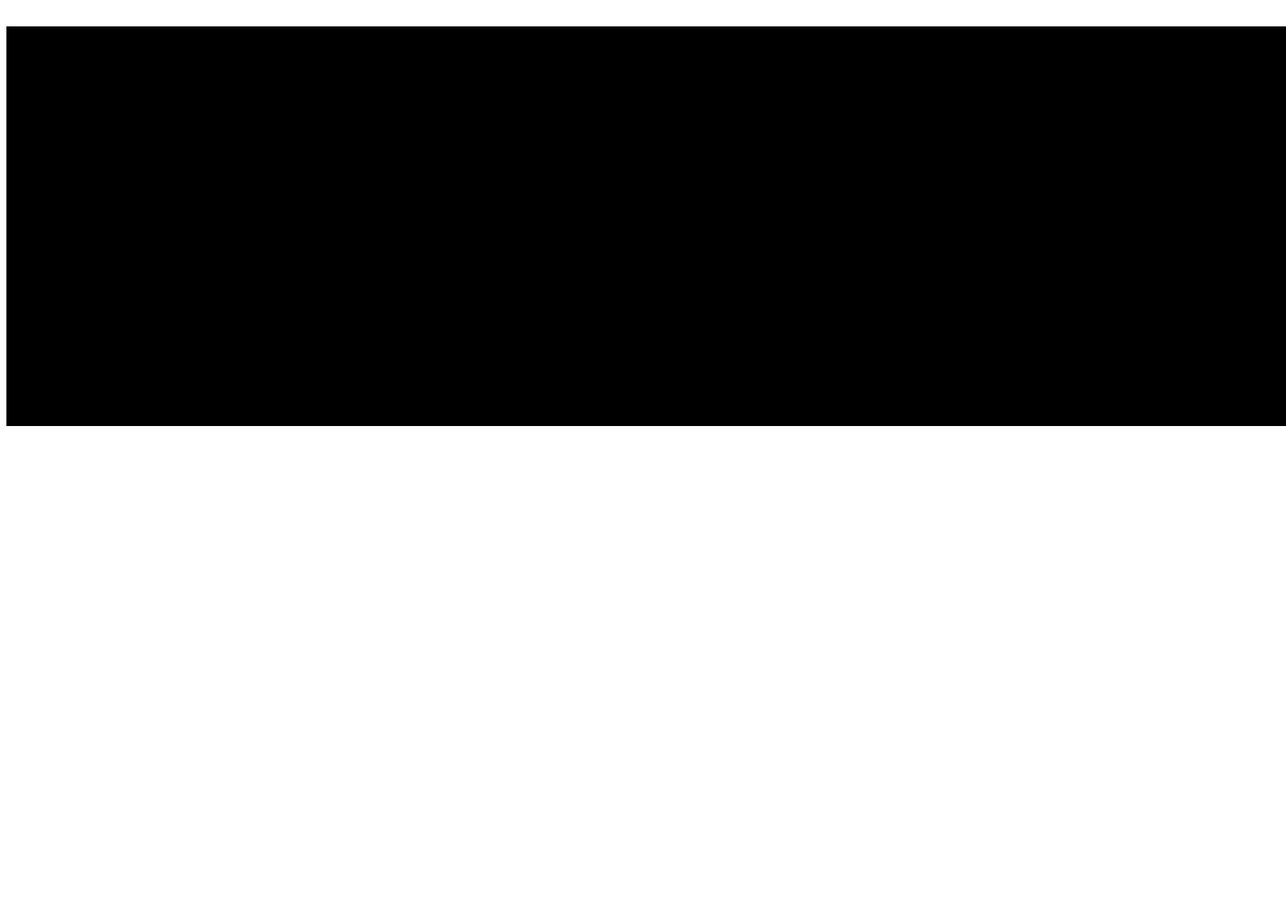
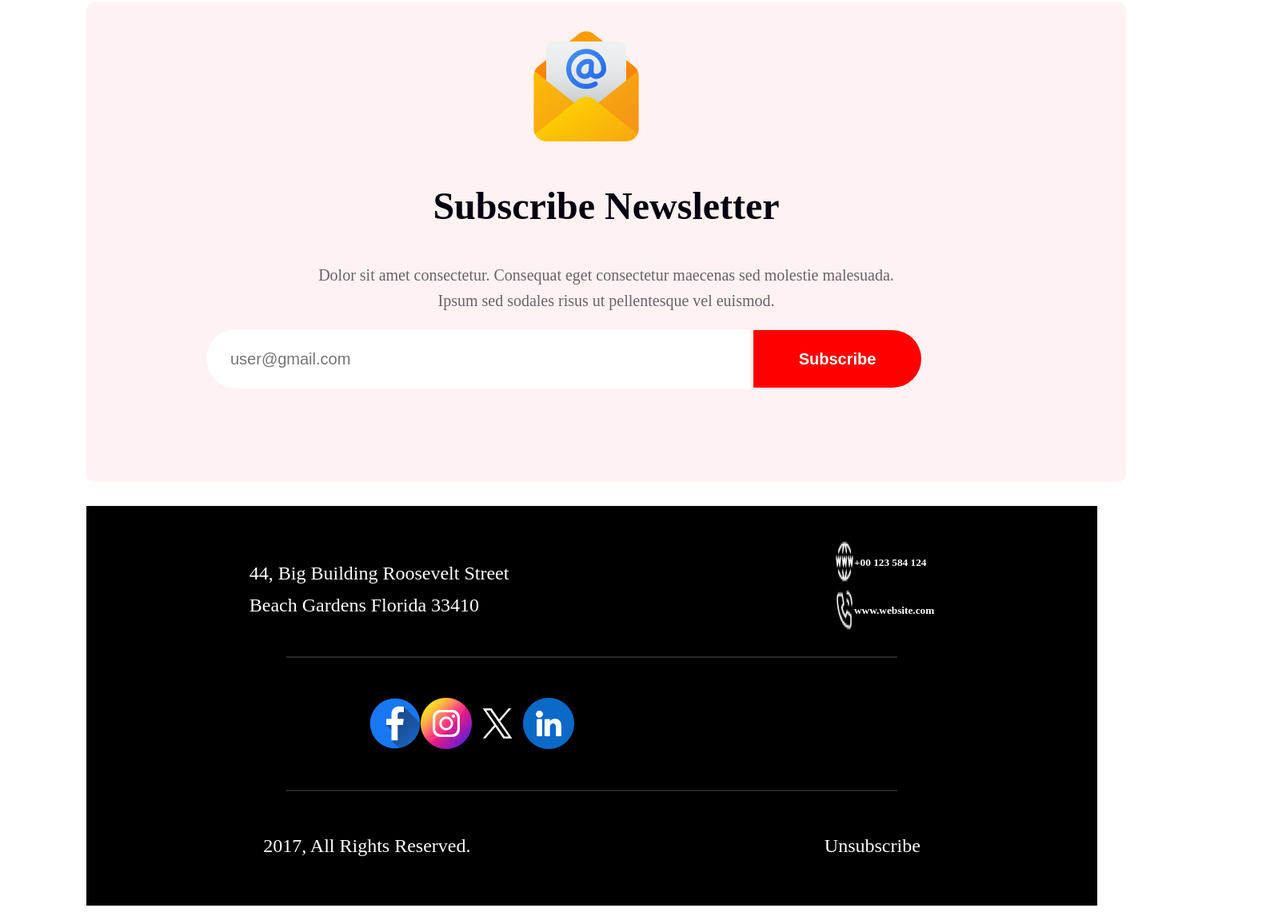
Before and after one commit to nisa-official/B9A1-New-Year-New-Mission1, a plain HTML site: page index.html in a window 1280 px wide. Shown: the part 4153-5294 px from the top of the page at 80% size, 1608 px wide, since content can reach past the window. Before the commit the page ends 4694 px from the top, so only its background shows below. Drawn offline with Linux system fonts and the light colour scheme.

Commit message:
my last  assingment commit in happy new year website

```diff
--- a/index.html
+++ b/index.html
@@ -59,9 +59,49 @@
         <img src="image/Rectangle 8.png" alt="Image 6">
       </div>
      </section>
+     <section class="Subscribe">
+      <div class="Subscribe-1">
+        <img class="Subscribe-img" src="image/Group 61.png" alt="">
+        <h2 class="Subscribe-2">Subscribe Newsletter</h2>
+       <p class="Subscribe-3">Dolor sit amet consectetur. Consequat eget consectetur maecenas sed molestie malesuada.<br>
+        Ipsum sed sodales risus ut pellentesque vel euismod.</p>
+        <div class="input-section">
+          <input class="input-1" type="email" placeholder="user@gmail.com" name="" id="">
+          <button class="btn-2">Subscribe</button>
+        </div>
+      </div>
+     </section>
     </main>
-    <footer>
-      <div class="last-section">
+    <footer class="last-section">
+      <div class="section-1">
+        <p class="text-2">44, Big Building Roosevelt Street <br>
+          Beach Gardens Florida 33410</p>
+          <div class="section-2">
+            <div class="foot-3">
+              <img class="img-call" src="image/Website.png" alt="">
+              <h5>+00 123 584 124</h5></div>
+
+           <div class="foot-4">
+             <img class="img-call" src="image/Call.png" alt="">
+            <h5>www.website.com</h5></div>
+          </div>
+
+      </div>
+      <div class="foot-5">
+
+      </div>
+      <div class="foot-6">
+        <img src="image/Facebook.png" alt="">
+        <img src="image/Instagram.png" alt="">
+        <img src="image/Twitter.png" alt="">
+        <img src="image/Linkedin.png" alt="">
+      </div>
+      <div class="foot-7">
+
+      </div>
+      <div class="foot-8">
+        <p>2017, All Rights Reserved.</p>
+        <p>Unsubscribe</p>
 
       </div>
     </footer>
--- a/styles/style.css
+++ b/styles/style.css
@@ -127,9 +127,113 @@ font-weight: 400;
 line-height: 32px;
 text-align: left;
 }
+.Subscribe{
+    width: 1300px;
+    height: 600px;
+    margin-left: 100px;
+    border-radius: 10px;
+    background: rgba(255, 0, 0, 0.05);
+}
+
+.Subscribe-img{
+    padding-top: 30px;
+    padding-left: 550px;
+}
+.Subscribe-2{
+color: rgb(7, 2, 17);
+font-size: 48px;
+font-weight: 900;
+line-height: 60px;
+letter-spacing: 0%;
+text-align: center;
+text-transform: capitalize;
+}
+.Subscribe-3{
+color: rgba(7, 2, 17, 0.6);
+font-size: 20px;
+font-weight: 400;
+line-height: 32px;
+letter-spacing: 0%;
+text-align: center;
+}
+.input-1{
+    width: 648px;
+    height: 72px;
+    border-radius:  50px 0px 0px 50px;
+    background: rgb(255, 255, 255);
+    margin-left: 150px;
+    border: none;
+    font-size: 20px;
+    font-weight: 400;
+    padding-left: 30px;
+}
+.btn-2{
+    width: 210px;
+    height: 72px;
+    border-radius: 0px 50px 50px 0px;
+    background: rgb(255, 0, 0);
+    border: none;
+    color: white;
+    font-size: 20px;
+    font-weight: 600;
+}
+
+
+
 .last-section{
-  width: 1600px;
+  width: 100%;
   height: 500px;
+  margin-left: 100px;
   background-color: black;
+  color: white;
   margin-top: 30px ;
 }
+.section-1{
+     display: flex;
+     justify-content: space-around;
+     padding-top: 40px;
+}
+.section-2{
+    display: block;
+
+}
+.foot-3, .foot-4{
+    display: flex;
+}
+.text-2{
+    color: rgb(255, 255, 255);
+    font-size: 24px;
+    font-weight: 500;
+    line-height: 40px;
+
+}
+.foot-5{
+   margin-top: 20px;
+    border: 1px solid rgba(255, 255, 255, 0.15);
+    margin-left: 250px;
+    margin-right: 250px;
+}
+.foot-6{
+    display: flex;
+    justify-content: center;
+    margin-top: 50px;
+    margin-right: 300px;
+    margin-bottom: 50px;
+
+}
+.foot-7{
+    margin-top: 20px;
+    border: 1px solid rgba(255, 255, 255, 0.15);
+    margin-left: 250px;
+    margin-right: 250px;
+}
+.foot-8{
+    display: flex;
+    justify-content: space-around;
+    color: rgb(255, 255, 255);
+    font-size: 24px;
+    font-weight: 500;
+    line-height: 29px;
+    margin-top: 30px;
+
+}
```
